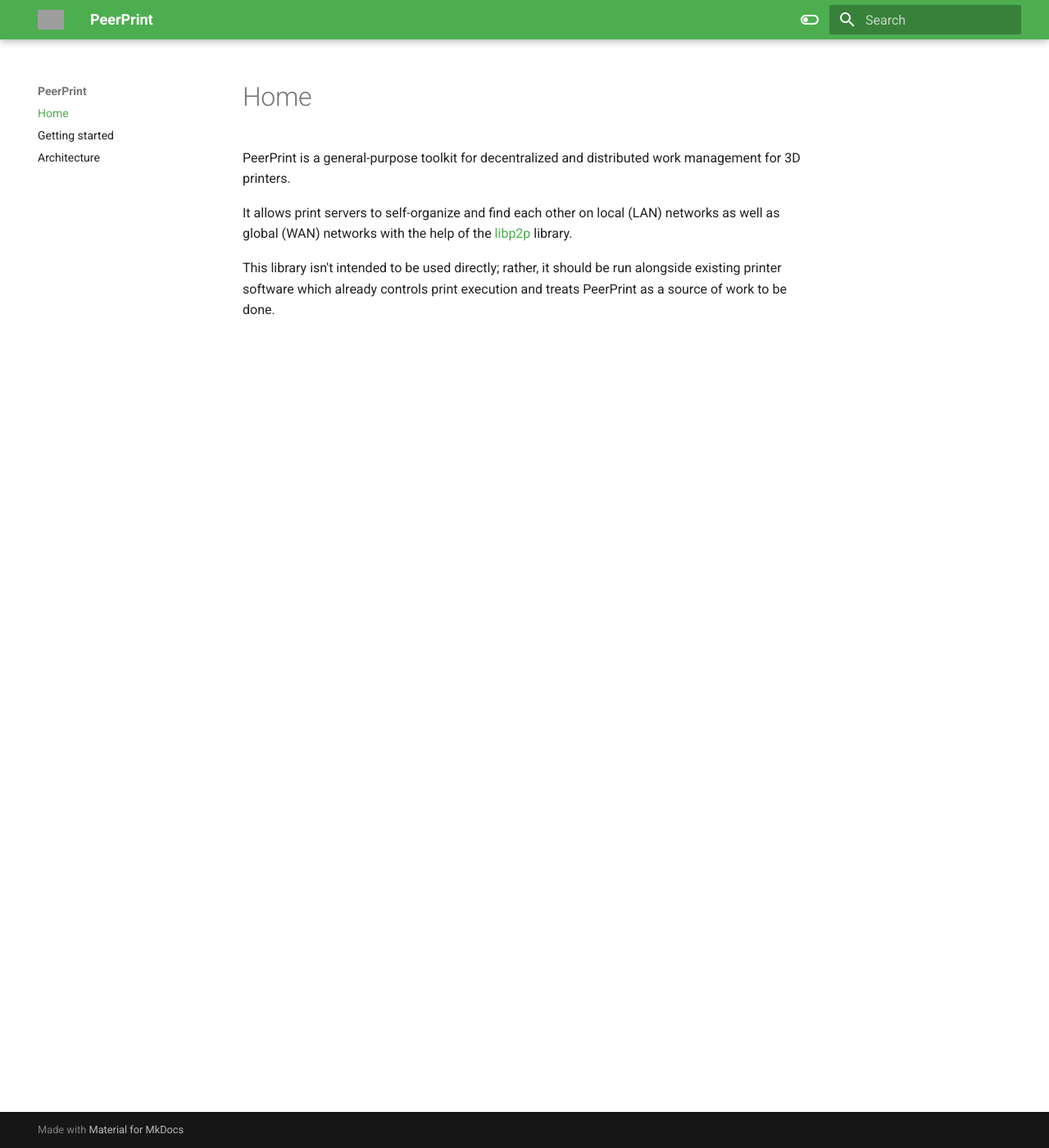
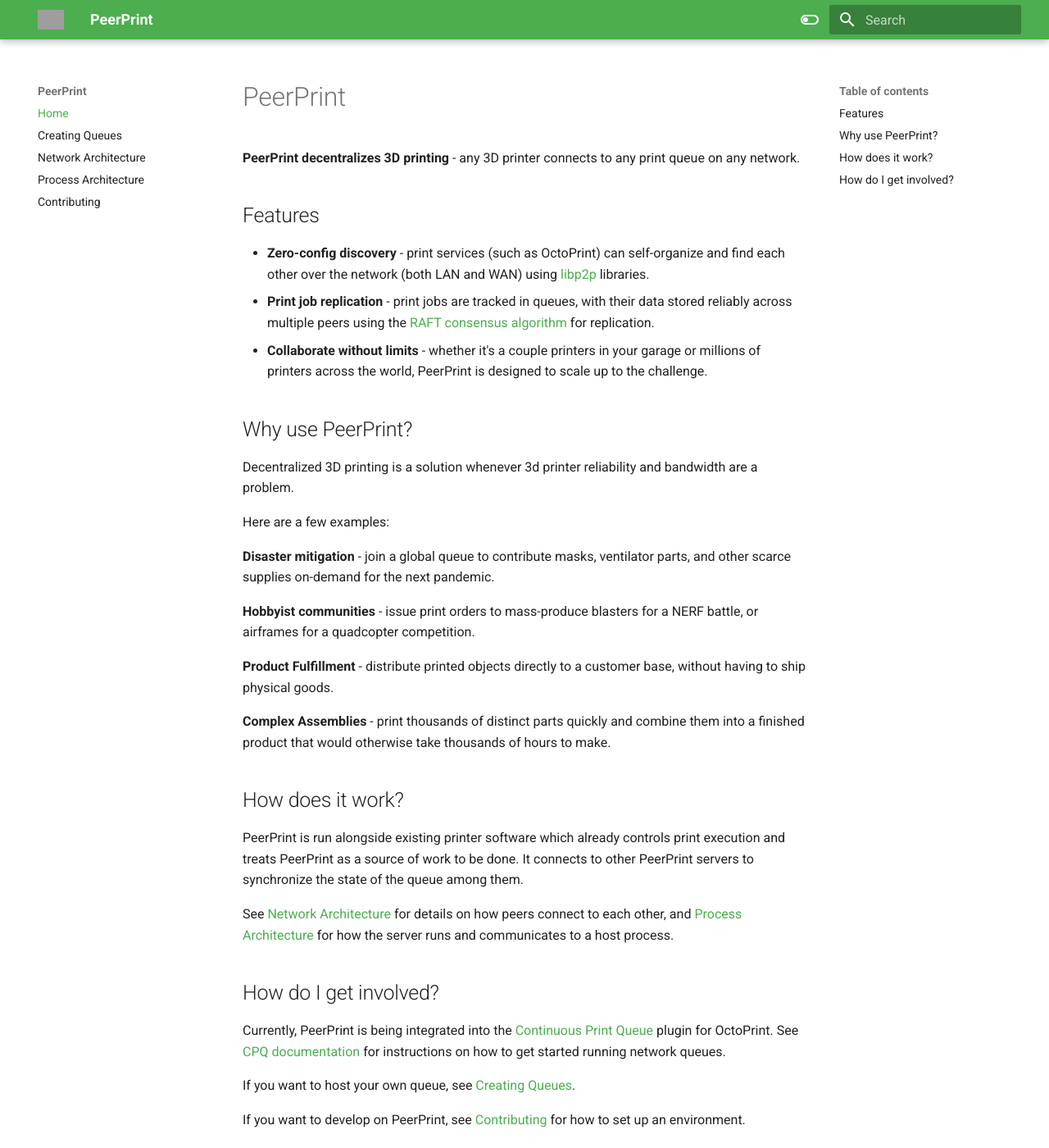
Before and after one commit to smartin015/peerprint, an MkDocs documentation site: the page built from docs/index.md, in a window 1280 px wide and 1400 px high. Shown: the whole window at 82% size. Built offline with MkDocs 1.6.1 and Material for MkDocs 9.7.7, drawn with Linux system fonts in a browser that asks for light colours; grey boxes are pictures that could not be loaded.

Commit message:
Update docs

```diff
--- a/docs/architecture.md
+++ /dev/null
@@ -1,45 +0,0 @@
-## Server and Wrapper
-
-PeerPrint is broken down into two parts: the server and the wrapper.
-
-The server - written in golang - is a continuous set of processes that manages connections to other 3D printer servers running PeerPrint and synchronizes the state of the print queue shared among them. All get/set operations on the queue must go through the server, as it is the sole authority of the state of the queue on the local system.
-
-The wrapper - currently written in python - is designed to adapt the golang server for use by other 3D printing software. Python was chosen as it can then be used directly by Octoprint, specifically the [Continuous Print Queue plugin](https://github.com/smartin015/continuousprint). It translates requests for queue data operations into [protocol buffers](https://developers.google.com/protocol-buffers), which are then serialized and sent to the server (by default, using [UNIX sockets](https://www.howtogeek.com/devops/what-are-unix-sockets-and-how-do-they-work/#:~:text=Unix%20sockets%20are%20a%20form,processes%20without%20any%20network%20overhead.)) to be executed. It also receives updates from the server in the same way, deserializing the received protobufs and triggering callbacks into the host process.
-
-## Life cycle
-
-Peerprint's life begins when the host process (e.g. the Continuous Print Queue plugin from OctoPrint) calls the `connect` function of the wrapper class. This forks off a new suprocess to manage the p2p connection and queue state, which initializes by:
-
-1. Fetching configuration (the "registry") and identity (public & private keys)
-1. Discovering peers based on a rendezvous string (either MDNS for LAN queues or via DHT for WAN queues)
-1. Establishing leadership (via RAFT consensus if a participant in elections, otherwise by subscribing to the current elected leader)
-1. Recovering state (from RAFT logs)
-
-Among other arguments, the name of the queue to join is passed via `-queue` command line argument.
-
-### Registry acquisition
-
-The server first attempts to load a registry - this can either be a local file or a CID reference to a file hosted on IPFS. The regstry contains a list of queues and metadata on how to connect and interact with them. The target queue data is parsed and used later in the Discovery step.
-
-### Key / Identity generation
-
-Identity of peers is important, as this dictates who can mutate IPNS files, who is trusted as part of the RAFT leadership pool, and may eventually be part of role-based access control.
-
-When PeerPrint is run for the first time, a public/private key pair is generated and saved (location specified by `-privkeyfile` and `-pubkeyfile`). This key pair is reused on consecutive runs and establishes the identity of the printer/server using PeerPrint.
-
-### Discovery
-
-After the prerequisite steps above, PeerPrint spends a few seconds searching for peers of the queue it wishes to join. This is done via distributed hash table rendevous (DHT rendezvous implementation summary [here](https://en.wikipedia.org/wiki/Distributed_hash_table#Rendezvous_hashing)). In either case, the name of the queue (from `-queue`) is used as the rendezvous string.
-
-If `-local` is provided via argv, then [MDNS](https://en.wikipedia.org/wiki/Multicast_DNS) is used instead to look for peers on the local network. In this case, non-local peers cannot be discovered and the queue is LAN-only.
-
-### Leader election
-
-After the discovery period is over and peers have been found, PeerPrint falls into one of two roles:
-
-1. If the peer's public key is not listed under `trustedPeers` in the manifest for the joined queue, it is a **LISTENER** (excluded from participation in RAFT) and it asks the current leader for an assignment to a pubsub topic.
-1. If the peer is in `trustedPeers`, it is considered **ELECTABLE** and it asks for - and connects to - the other electable peers, before starting its own RAFT server and joining in elections.
-
-## Communication
-
-The wrapper and the server communicate via [ZeroMQ](https://zeromq.org/) sockets, defaulting to UNIX IPC files. Comms are pub/sub, with replies sent to the wrapper triggering a callback / handler and handled in the host process.
--- a/docs/index.md
+++ b/docs/index.md
@@ -1,5 +1,37 @@
-PeerPrint is a general-purpose toolkit for decentralized and distributed work management for 3D printers.
+# PeerPrint
 
-It allows print servers to self-organize and find each other on local (LAN) networks as well as global (WAN) networks with the help of the [libp2p](https://libp2p.io/) library.
+**PeerPrint decentralizes 3D printing** - any 3D printer connects to any print queue on any network.
 
-This library isn't intended to be used directly; rather, it should be run alongside existing printer software which already controls print execution and treats PeerPrint as a source of work to be done.
+## Features
+
+* **Zero-config discovery** - print services (such as OctoPrint) can self-organize and find each other over the network (both LAN and WAN) using [libp2p](https://libp2p.io/) libraries.
+* **Print job replication** - print jobs are tracked in queues, with their data stored reliably across multiple peers using the [RAFT consensus algorithm](https://raft.github.io/) for replication.
+* **Collaborate without limits** - whether it's a couple printers in your garage or millions of printers across the world, PeerPrint is designed to scale up to the challenge.
+
+## Why use PeerPrint?
+
+Decentralized 3D printing is a solution whenever 3d printer reliability and bandwidth are a problem.
+
+Here are a few examples:
+
+**Disaster mitigation** - join a global queue to contribute masks, ventilator parts, and other scarce supplies on-demand for the next pandemic.
+
+**Hobbyist communities** - issue print orders to mass-produce blasters for a NERF battle, or airframes for a quadcopter competition.
+
+**Product Fulfillment** - distribute printed objects directly to a customer base, without having to ship physical goods.
+
+**Complex Assemblies** - print thousands of distinct parts quickly and combine them into a finished product that would otherwise take thousands of hours to make.
+
+## How does it work?
+
+PeerPrint is run alongside existing printer software which already controls print execution and treats PeerPrint as a source of work to be done. It connects to other PeerPrint servers to synchronize the state of the queue among them.
+
+See [Network Architecture](/network-architecture) for details on how peers connect to each other, and [Process Architecture](/process-architecture) for how the server runs and communicates to a host process.
+
+## How do I get involved?
+
+Currently, PeerPrint is being integrated into the [Continuous Print Queue](https://github.com/smartin015/continuousprint) plugin for OctoPrint. See [CPQ documentation](https://smartin015.github.io/continuousprint/lan-queues/) for instructions on how to get started running network queues.
+
+If you want to host your own queue, see [Creating Queues](/new-queue).
+
+If you want to develop on PeerPrint, see [Contributing](/contributing) for how to set up an environment.
--- a/mkdocs.yml
+++ b/mkdocs.yml
@@ -23,5 +23,7 @@
     - style.css
 nav:
   - Home: index.md
-  - 'getting-started.md'
-  - 'architecture.md'
+  - 'new-queue.md'
+  - 'network-architecture.md'
+  - 'process-architecture.md'
+  - 'contributing.md'
```
Also changed, not shown: docs/contributing.md (renamed from docs/getting-started.md, +6 -0 lines), docs/network-architecture.md (added, +38 -0 lines), docs/new-queue.md (added, +63 -0 lines), docs/process-architecture.md (added, +67 -0 lines), docs/configuration.md (deleted).
